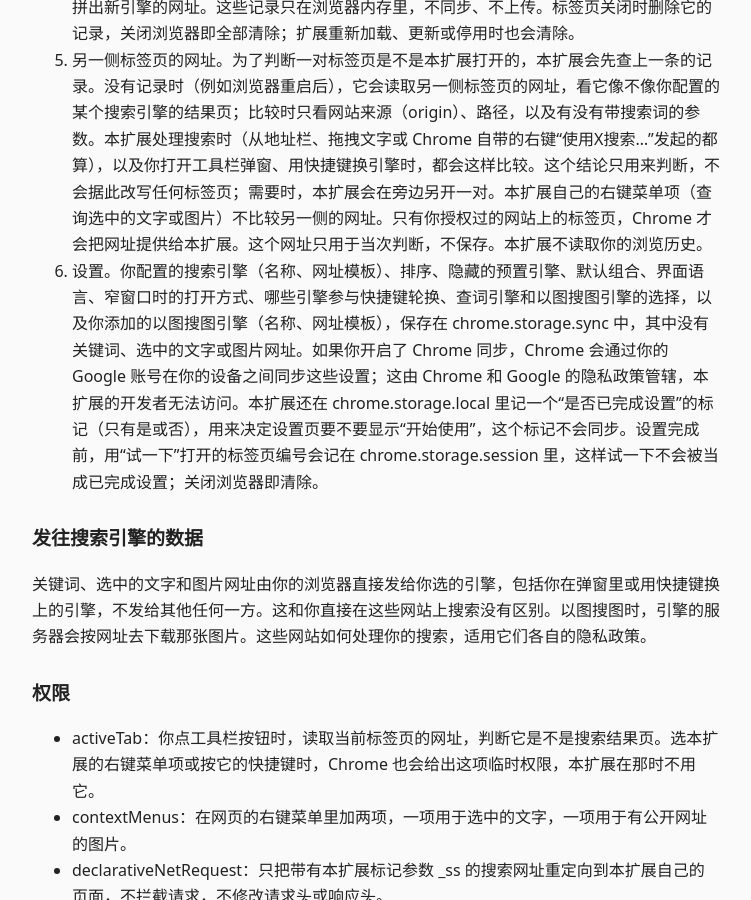
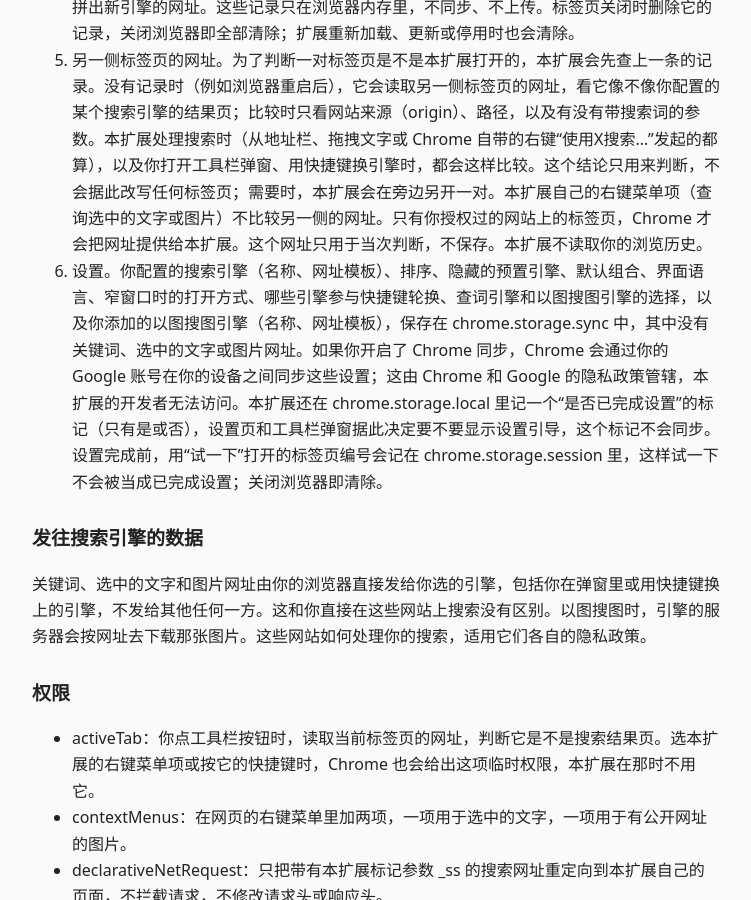
Before and after one commit to pine2D/split-search, a Jekyll site: the page built from docs/privacy.zh-CN.md, in a window 1280 px wide and 900 px high, scrolled down 1183 px. Shown: the whole window, without its empty margins (264-1015 px from the left). Built offline with Jekyll 4.4.1, drawn with Linux system fonts in a browser that asks for light colours.

Commit message:
docs(privacy): say the popup also reads the setup flag
The setup flag decides whether the settings page and the toolbar popup show setup guidance, not only the settings page. Updated in docs/privacy.md, docs/privacy.zh-CN.md and both copies in docs/store/privacy.md; the CWS storage text block doesn't mention the purpose and stays at 949 characters. CLAUDE.md and the acceptance list describe the regrant line.

Co-Authored-By: Claude Opus 5.5 <noreply@anthropic.com>
Claude-Session: https://claude.ai/code/session_01QAFczmx2FRoPgu46A1z6D9

```diff
--- a/docs/privacy.zh-CN.md
+++ b/docs/privacy.zh-CN.md
@@ -27,7 +27,7 @@ Split Search（以下简称“本扩展”）是由 pine2D 开发的 Chrome 扩
 3. 当前标签页的网址。你点工具栏按钮时，Chrome 临时允许本扩展访问当前标签页（activeTab）。弹窗读取这个标签页的网址，判断它是不是你配置的某个搜索引擎的结果页，并取出关键词，方便你在旁边用另一个引擎打开同一次搜索。这个网址不保存、不发送；如果你接着打开了拆分视图，关键词会像其他拆分视图一样记进第 4 条的记录。
 4. 拆分视图记录。本扩展打开拆分视图（窗口较窄时是相邻的两个标签页）后，会把两个标签页的编号、各自的角色（搜索结果、你的网页或查询结果）、各自显示的引擎和这次查询的内容记在 chrome.storage.session 里。查询的内容是关键词、选中的文字或图片网址，记录里没有页面网址。工具栏弹窗用它显示当前查询；你在弹窗里或用快捷键换引擎时，也靠它拼出新引擎的网址。这些记录只在浏览器内存里，不同步、不上传。标签页关闭时删除它的记录，关闭浏览器即全部清除；扩展重新加载、更新或停用时也会清除。
 5. 另一侧标签页的网址。为了判断一对标签页是不是本扩展打开的，本扩展会先查上一条的记录。没有记录时（例如浏览器重启后），它会读取另一侧标签页的网址，看它像不像你配置的某个搜索引擎的结果页；比较时只看网站来源（origin）、路径，以及有没有带搜索词的参数。本扩展处理搜索时（从地址栏、拖拽文字或 Chrome 自带的右键“使用X搜索…”发起的都算），以及你打开工具栏弹窗、用快捷键换引擎时，都会这样比较。这个结论只用来判断，不会据此改写任何标签页；需要时，本扩展会在旁边另开一对。本扩展自己的右键菜单项（查询选中的文字或图片）不比较另一侧的网址。只有你授权过的网站上的标签页，Chrome 才会把网址提供给本扩展。这个网址只用于当次判断，不保存。本扩展不读取你的浏览历史。
-6. 设置。你配置的搜索引擎（名称、网址模板）、排序、隐藏的预置引擎、默认组合、界面语言、窄窗口时的打开方式、哪些引擎参与快捷键轮换、查词引擎和以图搜图引擎的选择，以及你添加的以图搜图引擎（名称、网址模板），保存在 chrome.storage.sync 中，其中没有关键词、选中的文字或图片网址。如果你开启了 Chrome 同步，Chrome 会通过你的 Google 账号在你的设备之间同步这些设置；这由 Chrome 和 Google 的隐私政策管辖，本扩展的开发者无法访问。本扩展还在 chrome.storage.local 里记一个“是否已完成设置”的标记（只有是或否），用来决定设置页要不要显示“开始使用”，这个标记不会同步。设置完成前，用“试一下”打开的标签页编号会记在 chrome.storage.session 里，这样试一下不会被当成已完成设置；关闭浏览器即清除。
+6. 设置。你配置的搜索引擎（名称、网址模板）、排序、隐藏的预置引擎、默认组合、界面语言、窄窗口时的打开方式、哪些引擎参与快捷键轮换、查词引擎和以图搜图引擎的选择，以及你添加的以图搜图引擎（名称、网址模板），保存在 chrome.storage.sync 中，其中没有关键词、选中的文字或图片网址。如果你开启了 Chrome 同步，Chrome 会通过你的 Google 账号在你的设备之间同步这些设置；这由 Chrome 和 Google 的隐私政策管辖，本扩展的开发者无法访问。本扩展还在 chrome.storage.local 里记一个“是否已完成设置”的标记（只有是或否），设置页和工具栏弹窗据此决定要不要显示设置引导，这个标记不会同步。设置完成前，用“试一下”打开的标签页编号会记在 chrome.storage.session 里，这样试一下不会被当成已完成设置；关闭浏览器即清除。
 
 ## 发往搜索引擎的数据
 
```
Also changed, not shown: CLAUDE.md (+2 -2 lines), docs/acceptance-v0.4.md (+1 -1 lines), docs/privacy.md (+1 -1 lines), docs/store/privacy.md (+3 -3 lines).
